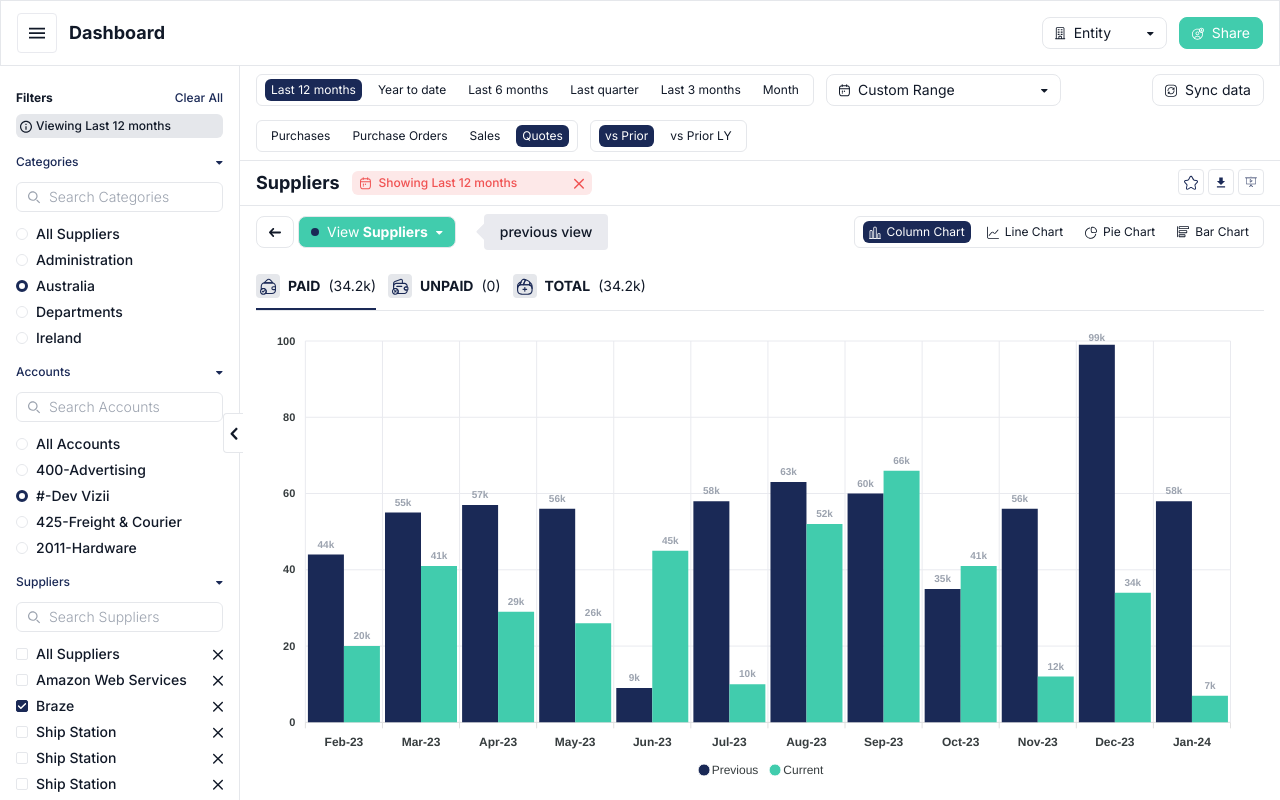
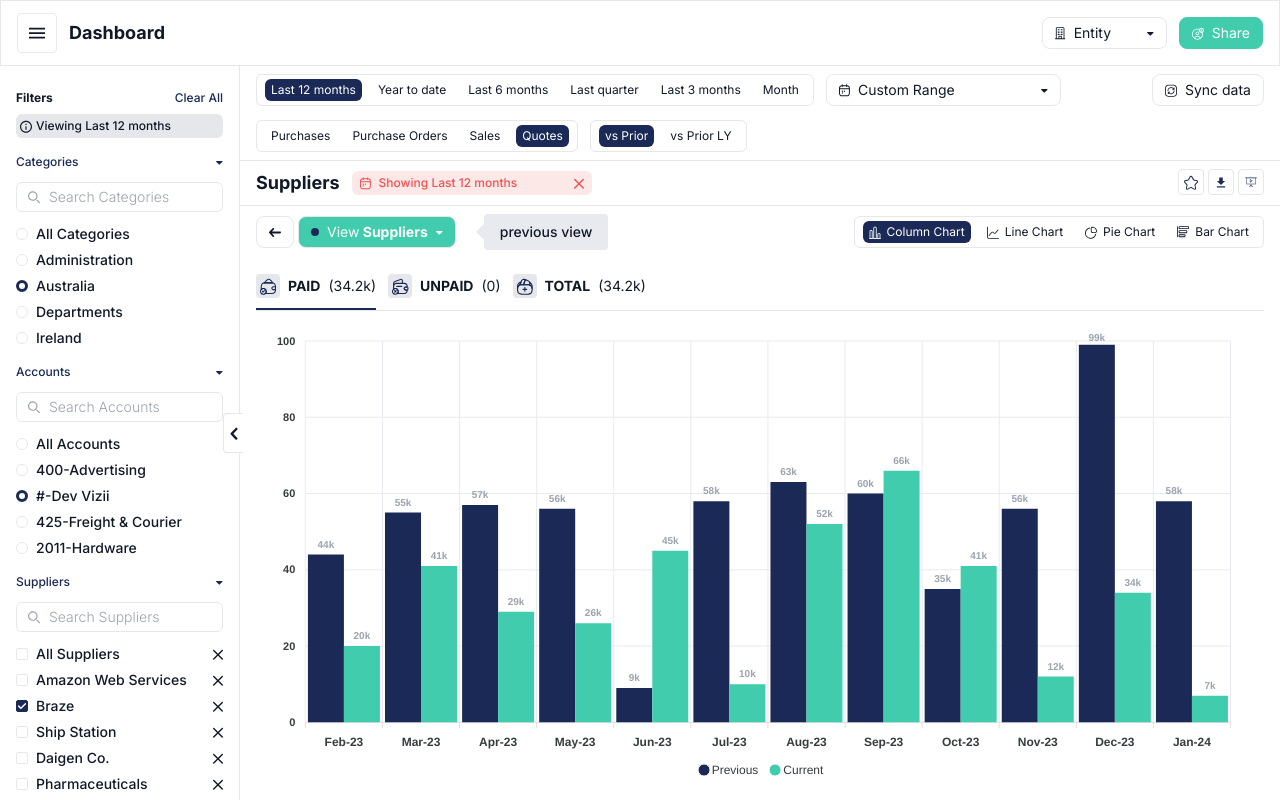
Before and after one commit to SaqibSyed1014/vizzi-dashboard, a Next.js app: page / in a window 1280 px wide. Built offline with nearby package versions, Linux system fonts and the light colour scheme.

Commit message:
accessibility issues fixed

```diff
--- a/src/app/purchases/page.tsx
+++ b/src/app/purchases/page.tsx
@@ -89,7 +89,7 @@ export default function Purchases() {
 
                     <div className="flex gap-2">
                         <div className="relative">
-                            <input type="search" placeholder="Search" className="btn-wrap w-[300px] !pl-9"/>
+                            <input id="search-purchases" type="search" placeholder="Search" className="btn-wrap w-[300px] !pl-9"/>
                             <SearchIcon className="absolute top-1/2 -translate-y-1/2 left-4" />
                         </div>
                         <Menu>
--- a/src/components/FilterHorizontalTabs.tsx
+++ b/src/components/FilterHorizontalTabs.tsx
@@ -16,9 +16,10 @@ export const FilterHorizontalTabs :React.FC<FilterTabsProps> = ({ tabItems, preS
     return (
         <div className="rounded-outline">
             <div className="flex gap-2.5 font-normal">
-                {tabItems.map((tab) => {
+                {tabItems.map((tab, index) => {
                     return (
                         <div
+                            key={index}
                             className={`flex gap-1.5 items-center px-1.5 py-[3px] rounded-md cursor-pointer text-xs 2xl:text-sm transition ${selectedTab === tab.value ? 'bg-blue text-white':'hover:bg-hover-blue'}`}
                             onClick={() => selectTabFilter(tab.value)}
                         >
--- a/src/components/SideBarFilters.tsx
+++ b/src/components/SideBarFilters.tsx
@@ -39,29 +39,29 @@ export const SideBarFilters :React.FC = () => {
             isChecked: false
         },
         {
-            text: 'Ship Station',
+            text: 'Daigen Co.',
             value: 'ship-station',
             isChecked: false
         },
         {
-            text: 'Ship Station',
+            text: 'Pharmaceuticals',
             value: 'ship-station',
             isChecked: false
         },
         {
-            text: 'Ship Station',
+            text: 'Truck Pits',
             value: 'ship-station',
             isChecked: false
         },
         {
-            text: 'Ship Station',
+            text: 'Larry\'s Fuel',
             value: 'ship-station',
             isChecked: false
         }
     ];
     const categoriesFilters :FilterList[] = [
         {
-            text: 'All Suppliers',
+            text: 'All Categories',
             value: 'all',
             isChecked: false
         },
@@ -177,6 +177,7 @@ const FiltrationBlock :React.FC<FiltrationBlockProps> = ({ type, label, filterLi
                 <div className="relative">
                     <SearchIcon className="absolute top-1/2 -translate-y-1/2 left-3"/>
                     <input
+                        id={`search-${label.toLowerCase()}}`}
                         type="search"
                         placeholder={`Search ${label}`}
                         onInput={searchFilterValues}
@@ -184,11 +185,11 @@ const FiltrationBlock :React.FC<FiltrationBlockProps> = ({ type, label, filterLi
                 </div>
 
                 <div className="flex flex-col gap-1.5">
-                    {filters.map((filterItem) => {
+                    {filters.map((filterItem, index) => {
                         if (type === 'radio') {
-                            return <FilterRadioBoxGroup filterItem={filterItem}/>
+                            return <FilterRadioBoxGroup key={index} filterItem={filterItem}/>
                         } else if (type === 'checkbox') {
-                            return <FilterCheckboxGroup filterItem={filterItem}/>
+                            return <FilterCheckboxGroup key={index} filterItem={filterItem}/>
                         }
                     })}
                 </div>
@@ -200,8 +201,10 @@ const FiltrationBlock :React.FC<FiltrationBlockProps> = ({ type, label, filterLi
 const FilterCheckboxGroup :React.FC<{ filterItem: FilterList }> = ({ filterItem }) => {
     return (
         <div className="flex items-center gap-2">
-            <input type="checkbox" checked={filterItem.isChecked} />
-            <label className="text-sm">{filterItem.text}</label>
+            <input type="checkbox" checked={filterItem.isChecked} id={filterItem.text.toLowerCase().split(' ').join('-')} />
+            <label className="text-sm" htmlFor={filterItem.text.toLowerCase().split(' ').join('-')}>
+                {filterItem.text}
+            </label>
             <Tippy theme="light" content={`Unselecting ${filterItem.text}`}>
                 <div className="cursor-pointer ml-auto"><HolderIcon/></div>
             </Tippy>
@@ -212,8 +215,10 @@ const FilterCheckboxGroup :React.FC<{ filterItem: FilterList }> = ({ filterItem
 const FilterRadioBoxGroup :React.FC<{ filterItem: FilterList }> = ({ filterItem }) => {
     return (
         <div className="flex items-center gap-2">
-            <input type="radio" checked={filterItem.isChecked} />
-            <label className="text-sm">{filterItem.text}</label>
+            <input type="radio" checked={filterItem.isChecked} id={filterItem.text.toLowerCase().split(' ').join('-')} />
+            <label className="text-sm" htmlFor={filterItem.text.toLowerCase().split(' ').join('-')}>
+                {filterItem.text}
+            </label>
         </div>
     )
 }
--- a/src/components/Tabs.tsx
+++ b/src/components/Tabs.tsx
@@ -17,8 +17,8 @@ export const Tabs :React.FC<TabsProps> = ({ tabsList, getCurrentTabIndex }) => {
     return (
         tabsList.map((tab, index) => {
                 return (
-                    <div className="flex flex-col gap-2.5">
-                        <div key={index}
+                    <div key={index} className="flex flex-col gap-2.5">
+                        <div
                              className='flex gap-2 items-center text-sm cursor-pointer' onClick={() => selectTab(index)}>
                             <div className="size-6 bg-grey-medium rounded flex justify-center items-center">
                                 {tab.icon}
```
